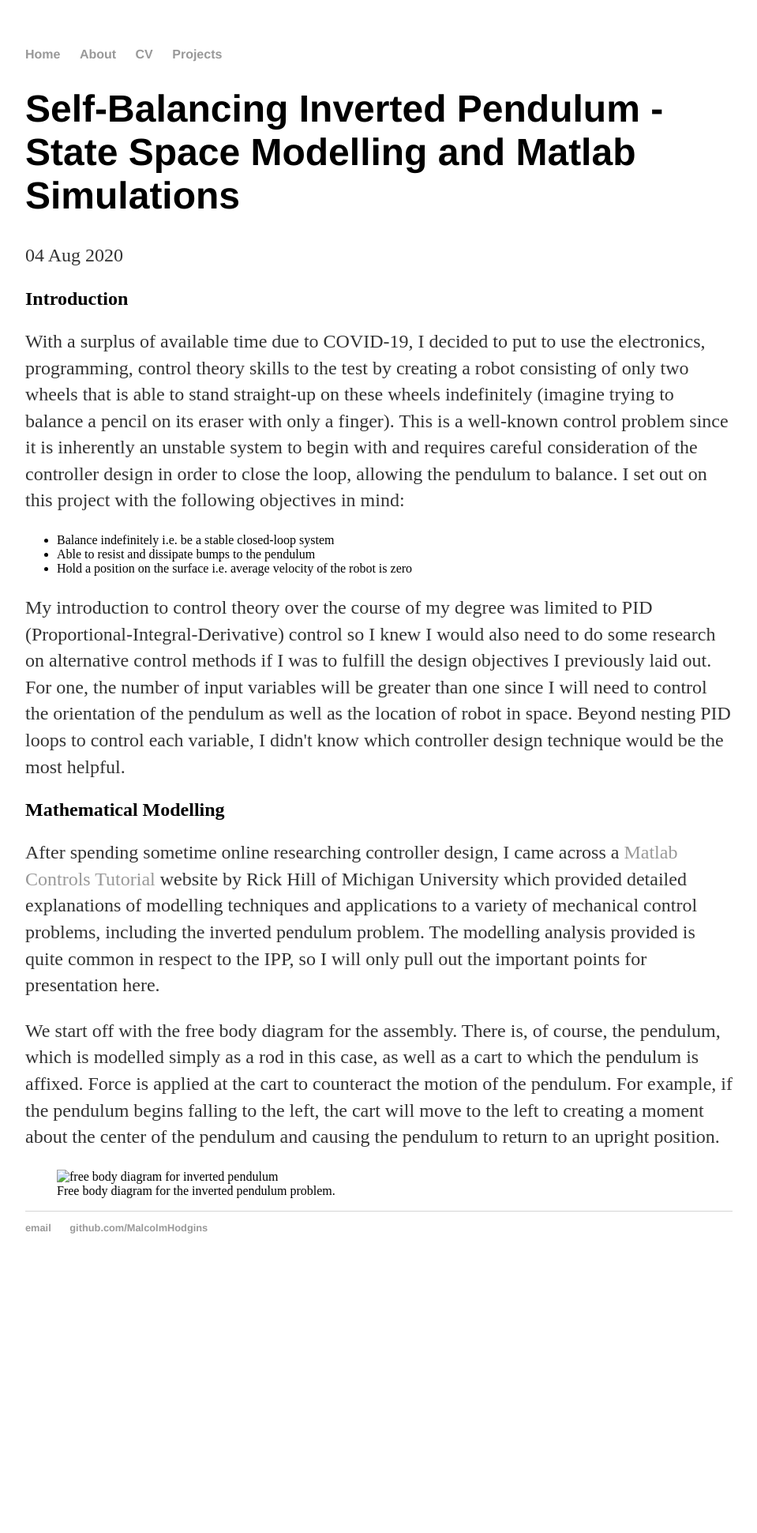
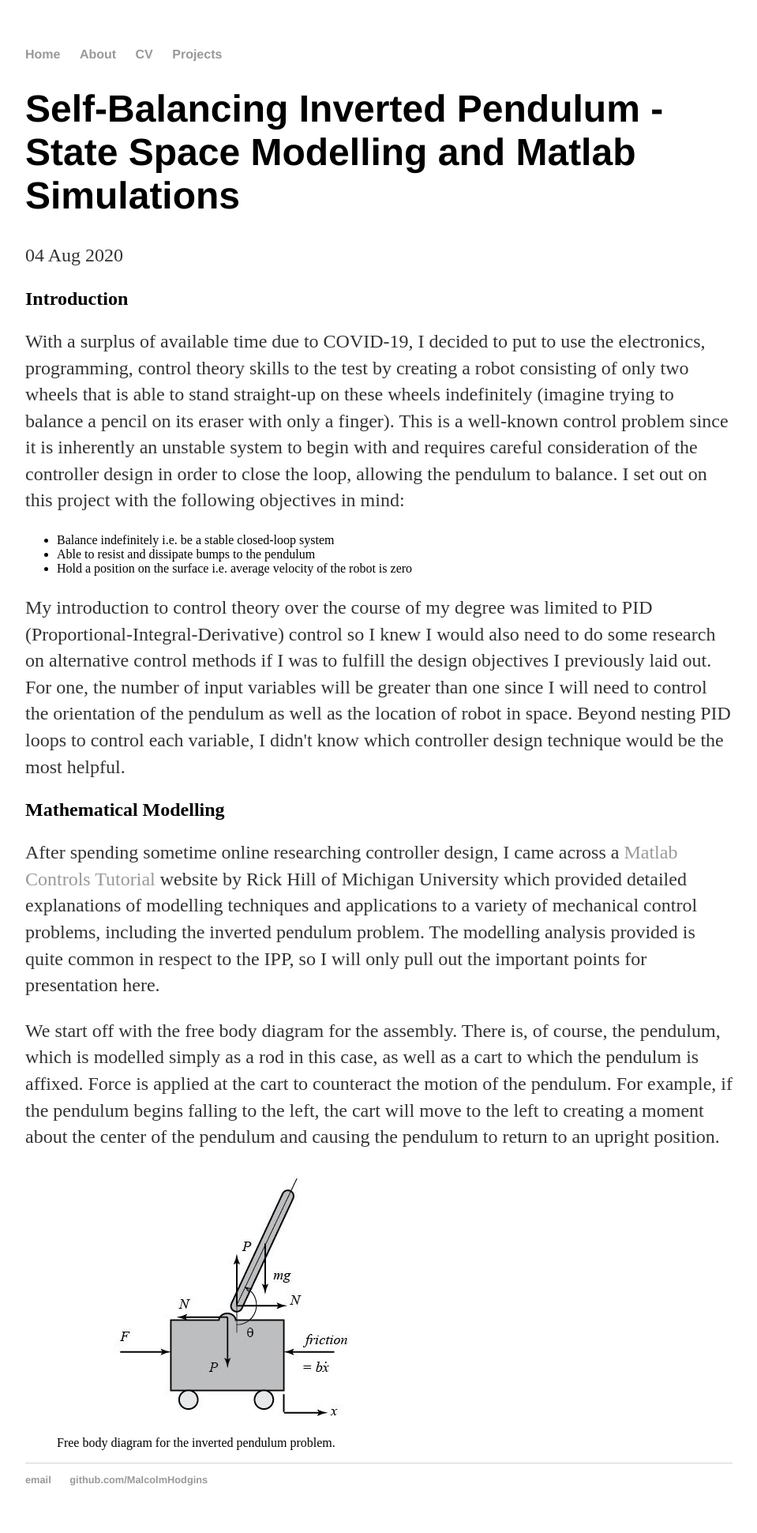
Before and after one commit to MalcolmHodgins/MalcolmHodgins.github.io, a Jekyll site: the page built from _posts/2020-08-04-SBIP Modelling.md, in a window 1280 px wide. Shown: the whole page at 79% size, without its empty margins (160-1119 px from the left). Built offline with Jekyll 4.4.1, drawn with Linux system fonts in a browser that asks for light colours; before the commit the page ends 1622 px from its top, so only the background shows below that.

Commit message:
fixing image

```diff
--- a/_posts/2020-08-04-SBIP Modelling.md
+++ b/_posts/2020-08-04-SBIP Modelling.md
@@ -37,7 +37,7 @@ We start off with the free body diagram for the assembly. There is, of course, t
 </p>
 
 <figure>
-  <img src="../images/sbip_modelling/free_body_diagram.jpg" width="445" height="333" alt="free body diagram for inverted pendulum">
+  <img src="/images/sbip_modelling/free_body_diagram.jpg" width="445" height="333" alt="free body diagram for inverted pendulum">
 
   <figcaption> Free body diagram for the inverted pendulum problem. </figcaption>
 </figure>
```
